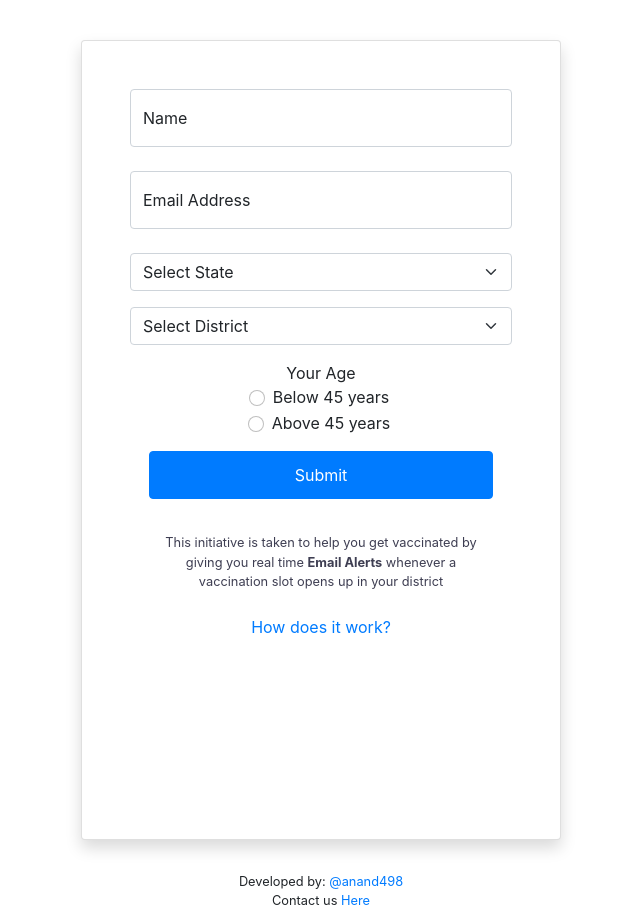
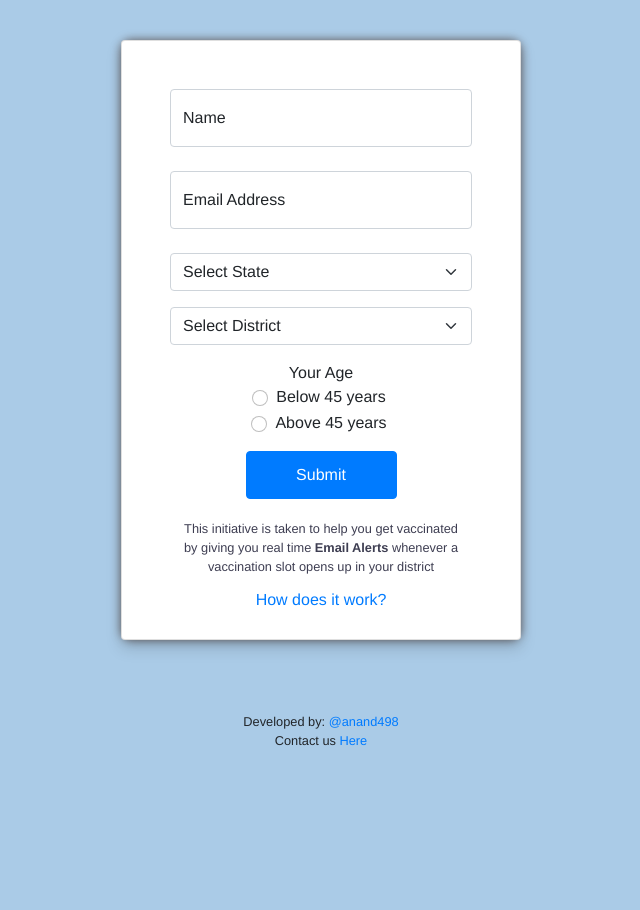
Before and after one commit to anand498/cowin-vax-alerts, a FastAPI app: page /cowin/ in a window 1280 px wide. Shown: the whole page, without its empty margins (319-959 px from the left). After the commit the page ends 746 px from the top, so only its background shows below. Run offline with FastAPI, Linux system fonts and the light colour scheme; some libraries are stand-ins or nearby versions.

Commit message:
changing css and few run time configuration

```diff
--- a/app/static/css/global.css
+++ b/app/static/css/global.css
@@ -1,18 +1,26 @@
 
-.container-fluid{
+html,body {
+	position: relative;
+	min-height: 100vh;
+	background-color: #aacbe7;
+	display: flex;
+	align-items: center;
+	justify-content: center;
+	font-family: "Fira Sans", Helvetica, Arial, sans-serif;
+  -webkit-font-smoothing: antialiased;
+  -moz-osx-font-smoothing: grayscale;
+}
 
+.form-container{
 	position: absolute;
-	top: 15vh;
+    top:5vh;
+	background-color: #85878a;
+    font-family: "Fira Sans", Helvetica, Arial, sans-serif;
 	box-shadow: 0px 0px 10px 0px rgb(99, 91, 91);
 	border-radius:10px;
-	top:5vh;
-	max-width: 30rem;
-}
-.age-group-label{
-	margin-left: 90px;
-}
-.form-check-inline{
-	margin-left: 130px;
+	height: 600px;
+	width: 400px;
+
 }
 
 .landing-wrap {
@@ -22,10 +30,8 @@
 }
 .landing-submit {
     font-weight: bold;
-    background: #4e73d8;
     color: white;
-    border: #d84e55;
-    width: 90%;
+    width: 50%;
     height: 3em;
     margin: 0.9em 0em 0.5em 0em;
     border-radius: 0.3em;
@@ -33,12 +39,12 @@
 }
 .about-text3 {
     font-size: 0.8em;
-    margin: 1.9em;
+    margin: 0.9em;
     text-align: center;
     color: #3e3e52;
 }
 .bg{
-	background: #90ac87;
+	background-color: #358819;
 	height: 100%;
 	width: 100%;
 	background-size: 200%;
```
Also changed, not shown: app/Vaccination/cowin.py (+5 -4 lines).
